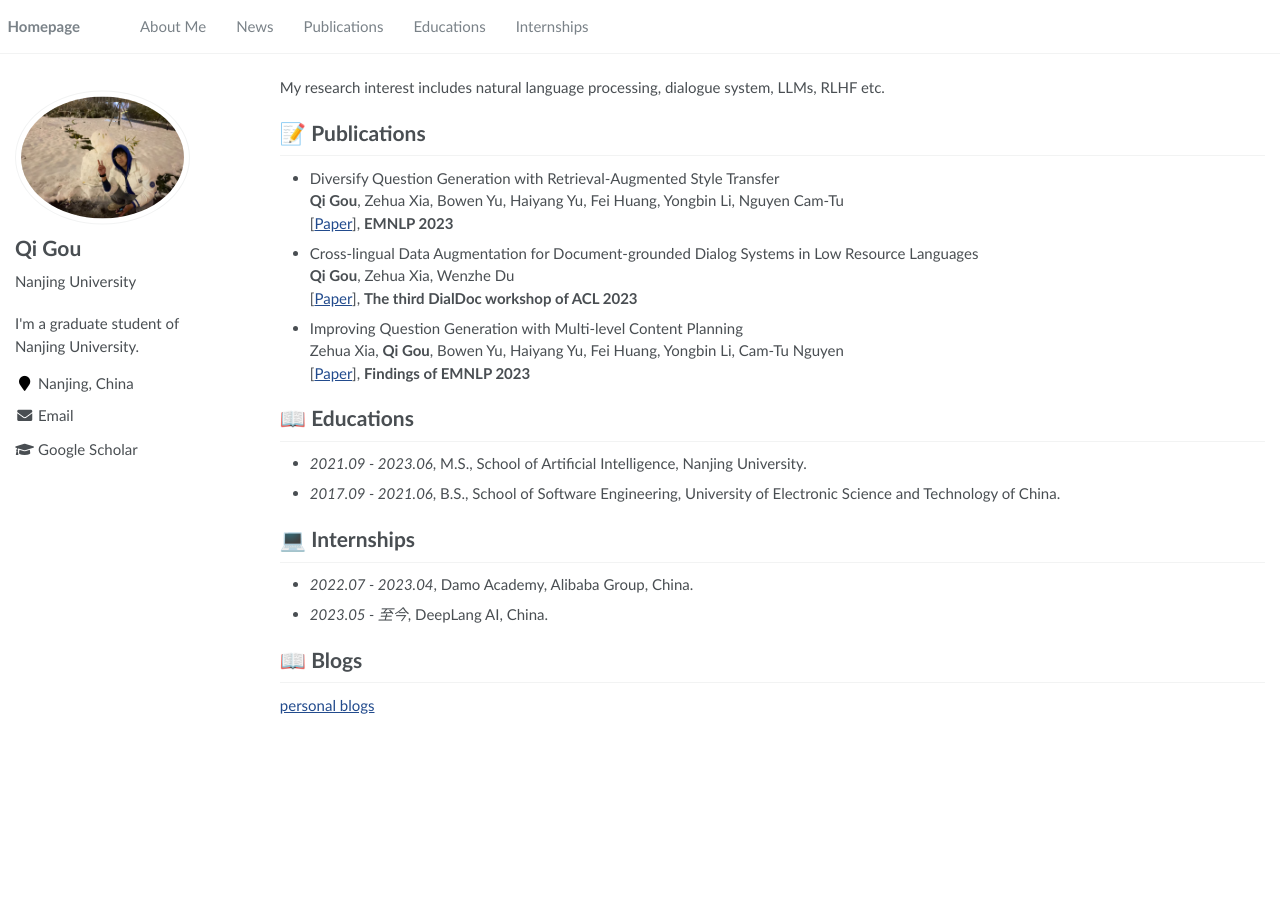
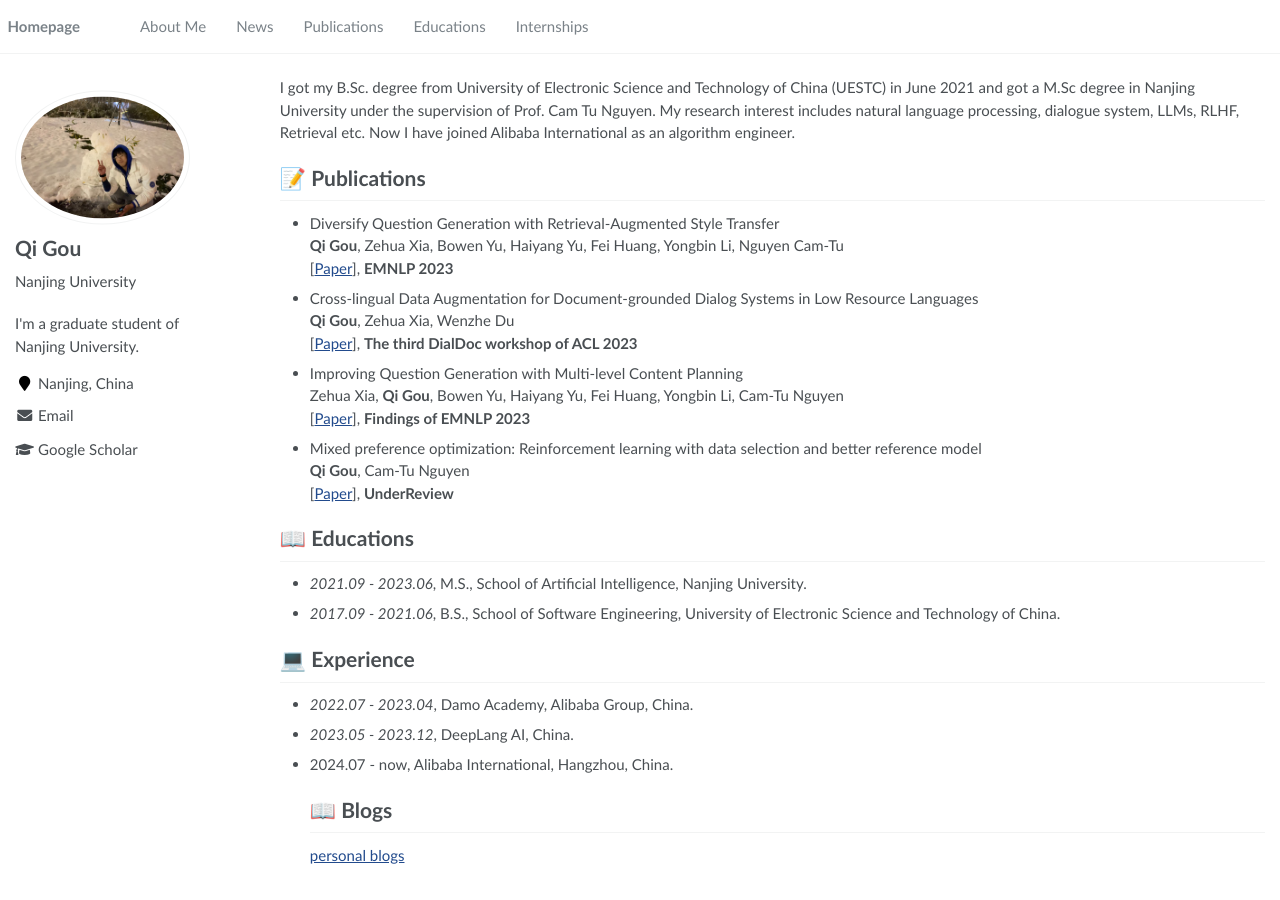
Before and after one commit to gouqi666/gouqi666.github.io, a Jekyll site: the page built from _pages/about.md, in a window 1280 px wide. Built offline with Jekyll 4.4.1, drawn with Linux system fonts in a browser that asks for light colours.

Commit message:
unpdate for graduate

```diff
--- a/_pages/about.md
+++ b/_pages/about.md
@@ -19,7 +19,8 @@ redirect_from:
 
 [//]: # (Lorem ipsum dolor sit amet, consectetur adipiscing elit. Vivamus ornare aliquet ipsum, ac tempus justo dapibus sit amet. Suspendisse condimentum, libero vel tempus mattis, risus risus vulputate libero, elementum fermentum mi neque vel nisl. Maecenas facilisis maximus dignissim. Curabitur mattis vulputate dui, tincidunt varius libero luctus eu. Mauris mauris nulla, scelerisque eget massa id, tincidunt congue felis. Sed convallis tempor ipsum rhoncus viverra. Pellentesque nulla orci, accumsan volutpat fringilla vitae, maximus sit amet tortor. Aliquam ultricies odio ut volutpat scelerisque. Donec nisl nisl, porttitor vitae pharetra quis, fringilla sed mi. Fusce pretium dolor ut aliquam consequat. Cras volutpat, tellus accumsan mattis molestie, nisl lacus tempus massa, nec malesuada tortor leo vel quam. Aliquam vel ex consectetur, vehicula leo nec, efficitur eros. Donec convallis non urna quis feugiat.)
 
-My research interest includes natural language processing, dialogue system, LLMs, RLHF etc.
+
+I got my B.Sc. degree from University of Electronic Science and Technology of China (UESTC) in June 2021 and got a M.Sc degree in Nanjing University under the supervision of Prof. Cam Tu Nguyen. My research interest includes natural language processing, dialogue system, LLMs, RLHF, Retrieval etc. Now I have joined Alibaba International as an algorithm engineer.
 
 [//]: # (# 🔥 News)
 
@@ -40,13 +41,17 @@ My research interest includes natural language processing, dialogue system, LLMs
 Zehua Xia, **Qi Gou**, Bowen Yu, Haiyang Yu, Fei Huang, Yongbin Li, Cam-Tu Nguyen \
 [[Paper](https://aclanthology.org/2023.findings-emnlp.57.pdf)], **Findings of EMNLP 2023**
 
+- Mixed preference optimization: Reinforcement learning with data selection and better reference model \
+**Qi Gou**, Cam-Tu Nguyen \
+[[Paper](https://arxiv.org/abs/2403.19443)], **UnderReview**
+
 # 📖 Educations
 - *2021.09 - 2023.06*, M.S., School of Artificial Intelligence, Nanjing University.
 - *2017.09 - 2021.06*, B.S., School of Software Engineering, University of Electronic Science and Technology of China.
 
-# 💻 Internships
+# 💻 Experience
 - *2022.07 - 2023.04*, Damo Academy, Alibaba Group, China.
-- *2023.05 - 至今*, DeepLang AI, China.
-
+- *2023.05 - 2023.12*, DeepLang AI, China.
+- 2024.07 - now, Alibaba International, Hangzhou, China.
 # 📖 Blogs
 [personal blogs](https://gouqi666.github.io/blogs)
```
